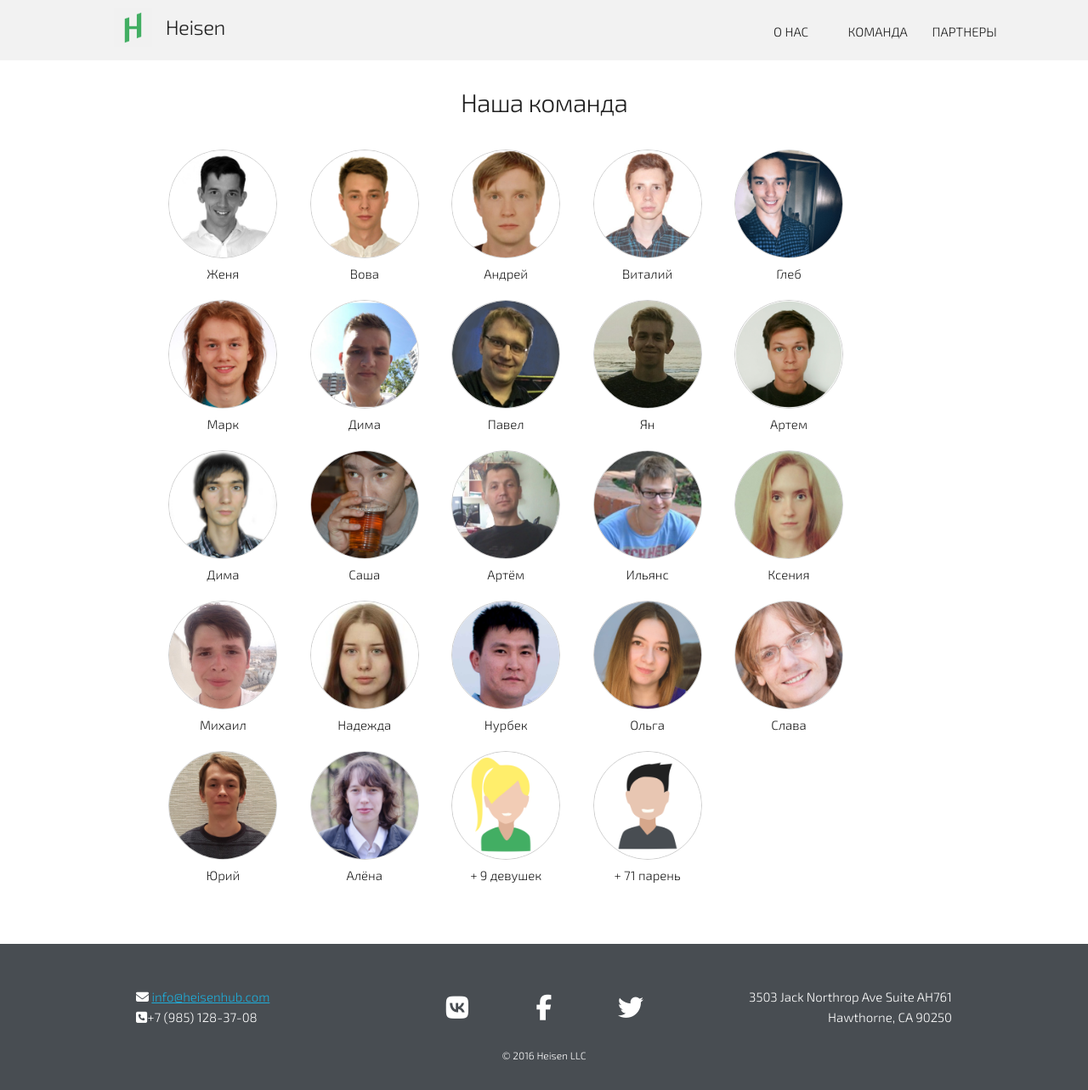
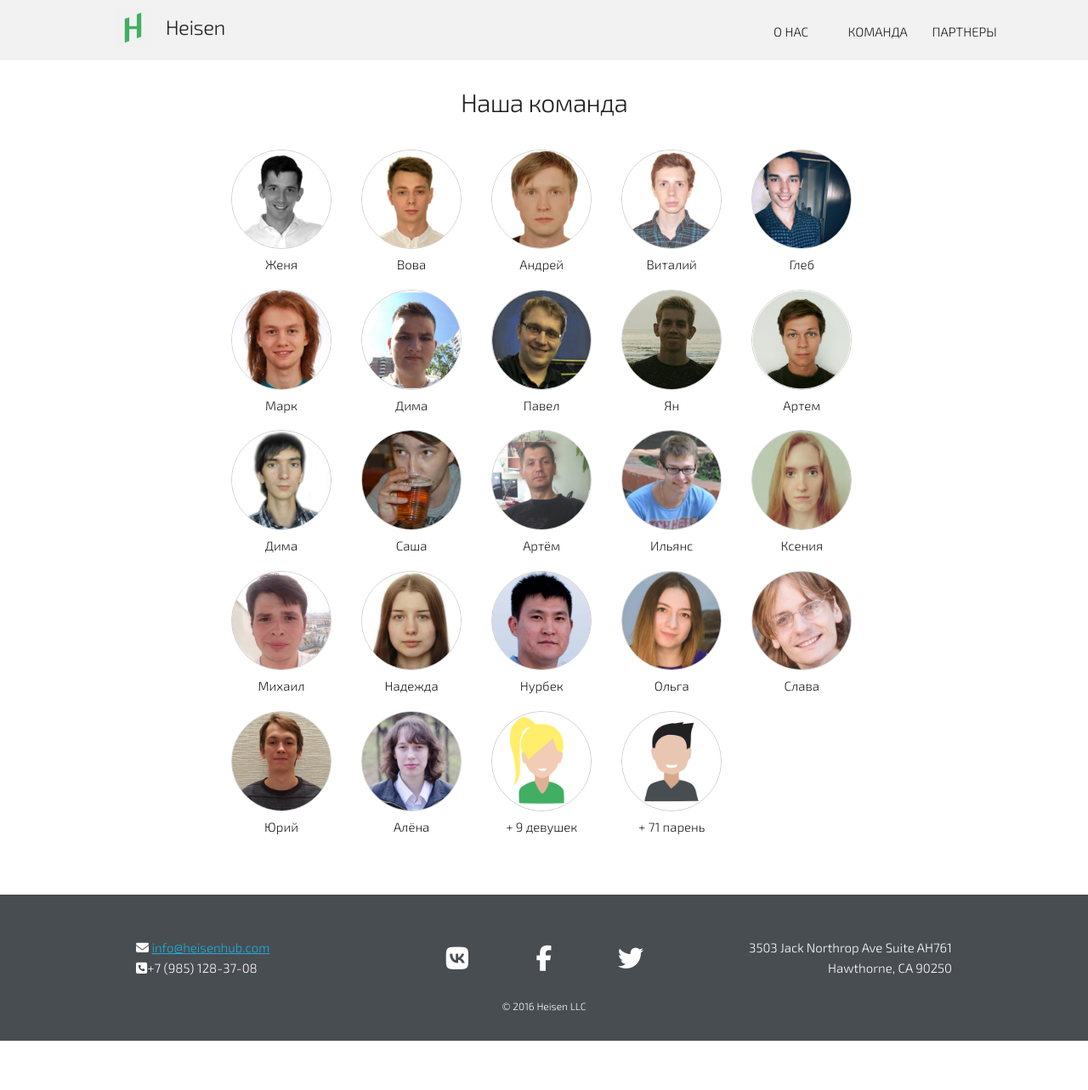
Before and after one commit to evgenity/heisen, a Jekyll site: the page built from team.md, in a window 1280 px wide and 1283 px high. Shown: the whole window at 85% size. Built offline with Jekyll 4.4.1, drawn with Linux system fonts in a browser that asks for light colours; nearby versions of some CDN libraries.

Commit message:
centred avatars

```diff
--- a/css/custom.css
+++ b/css/custom.css
@@ -195,6 +195,7 @@ _________________________________________________*/
 .names-team {
 	text-align: center;
 	padding-bottom: 20px;
+	padding-left: 8%;
 }
 
 .team {
```
Also changed, not shown: 2 other files.
